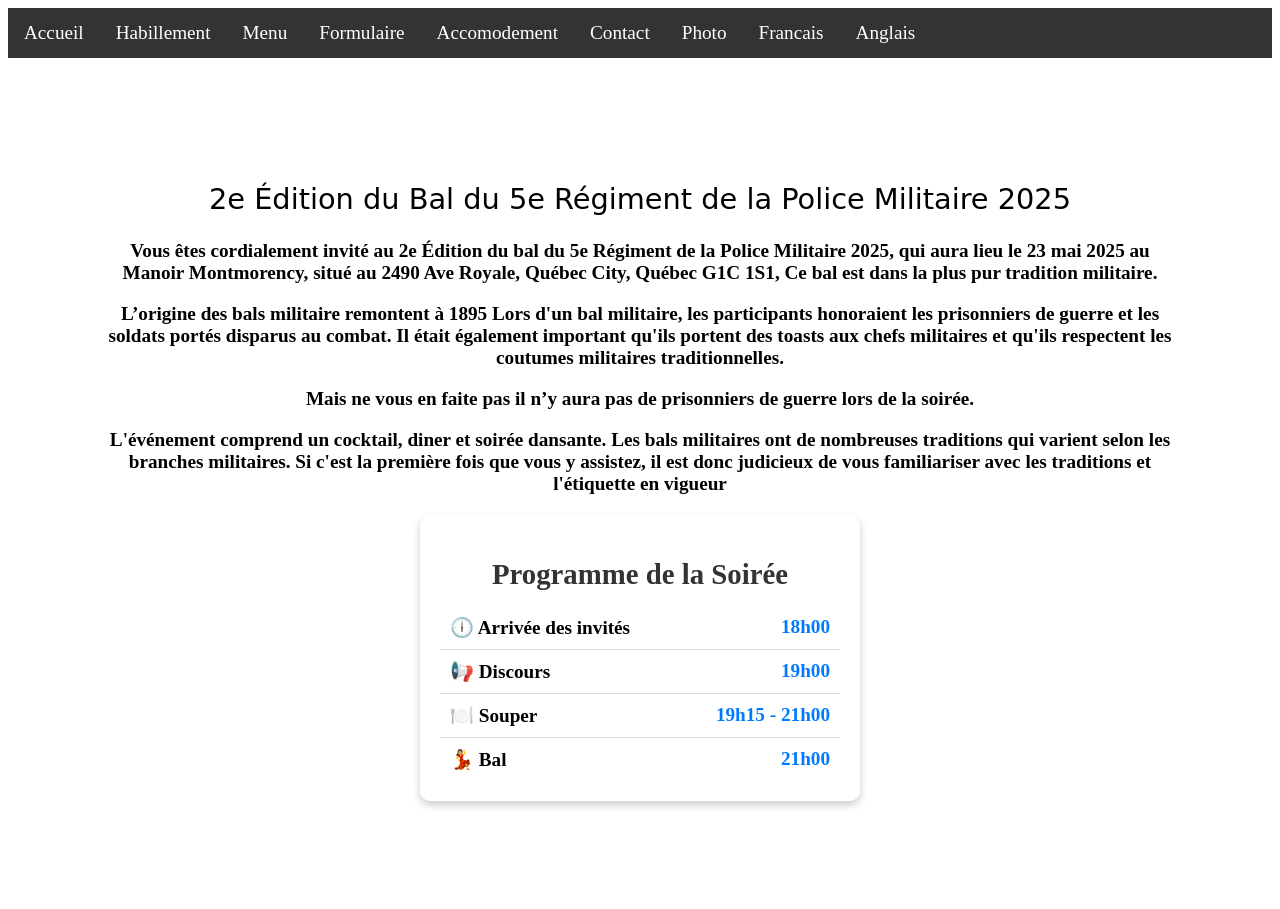
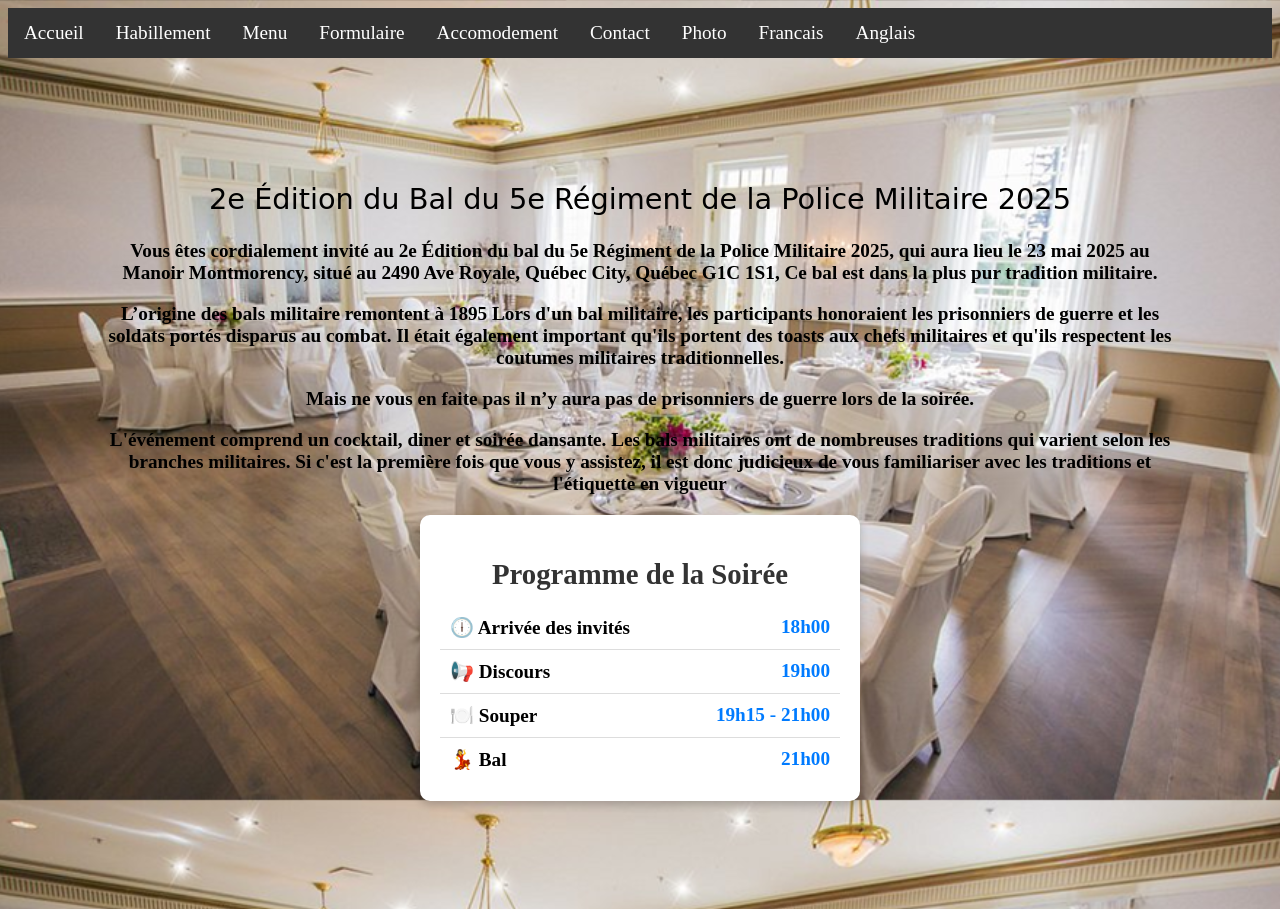
Before and after one commit to AllyLefebvre/MP_siteweb, a plain HTML site: page index.html in a window 1280 px wide. Drawn offline with Linux system fonts and the light colour scheme; the site is published under a folder, as on GitHub Pages, so addresses that start at the root find nothing.

Commit message:
image fix

```diff
--- a/styles/styles.css
+++ b/styles/styles.css
@@ -1,5 +1,5 @@
 body {
-  background-image: url("/images/fond.png");
+  background-image: url("../images/fond.png");
   background-attachment: fixed;
   background-repeat: no-repeat;
   background-size: cover;
```
